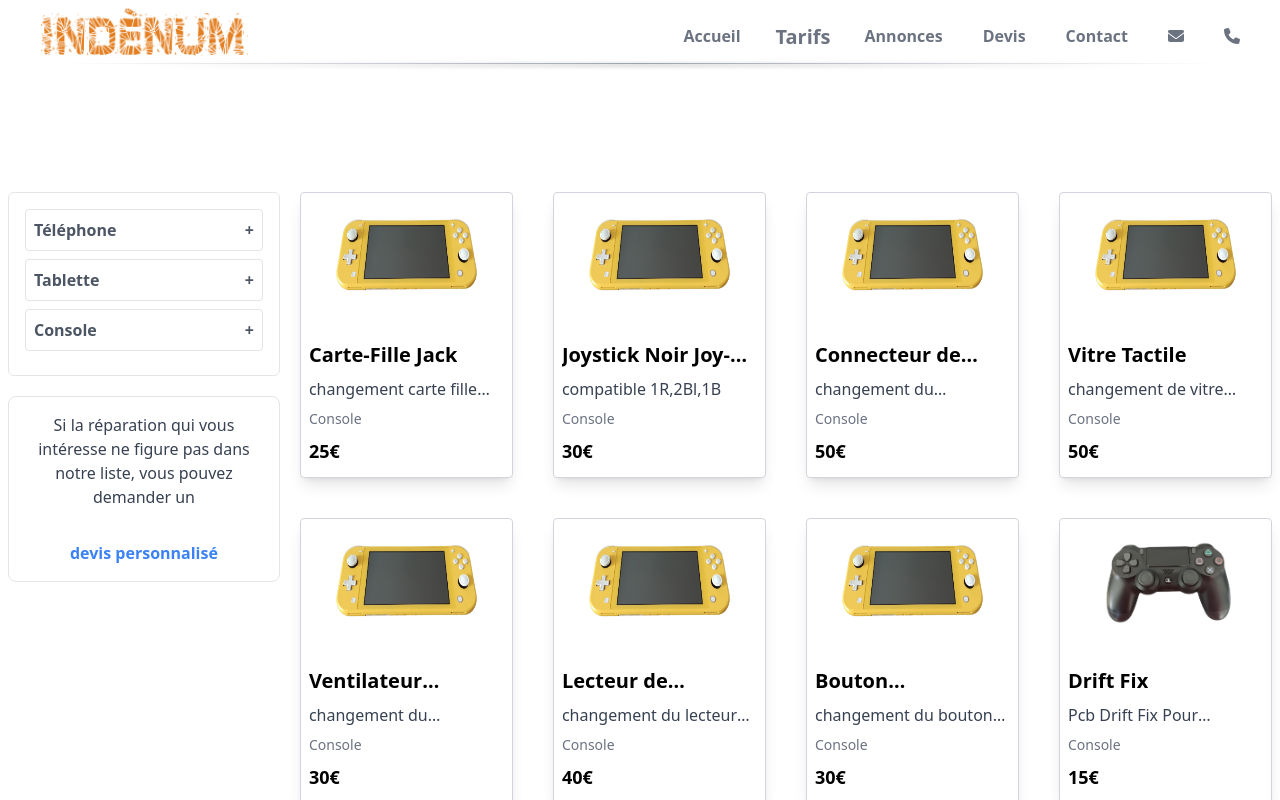
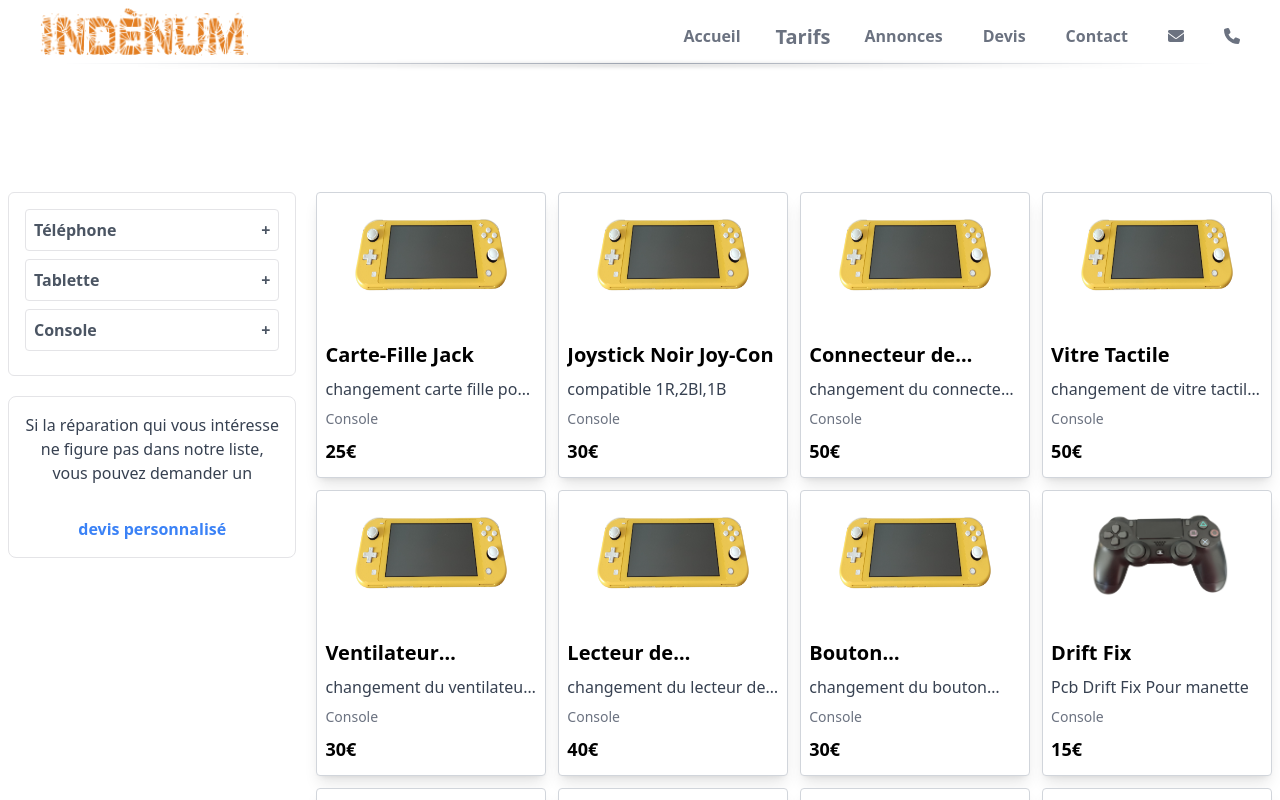
Before and after one commit to jo33200/indenum, a React (Vite) app: page /rates in a window 1280 px wide. Shown: the top 800 px of the page. Built offline with nearby package versions, Linux system fonts and the light colour scheme.

Commit message:
Enhance ListRates component with modal scroll control and layout adjustments

```diff
--- a/src/components/pages/ListRates.jsx
+++ b/src/components/pages/ListRates.jsx
@@ -1,5 +1,5 @@
-import React, { useState } from "react";
 import PropTypes from "prop-types";
+import React, { useEffect, useState } from "react";
 import CardRate from "./CardRate";
 import ModalRate from "./ModalRate";
 
@@ -11,6 +11,25 @@ const extractPrice = (priceStr) => {
 const ListRates = ({ ratesData, selectedFilters }) => {
   const [isModalOpen, setIsModalOpen] = useState(false);
   const [selectedRate, setSelectedRate] = useState(null);
+
+  // Utilisation de useEffect pour contrôler le défilement du body
+  useEffect(() => {
+    if (isModalOpen) {
+      // Désactive le scroll mais garde la barre de scroll visible
+      document.body.style.overflow = "hidden"; // Empêche le défilement
+      document.body.style.paddingRight = "17px"; // Compense la largeur de la barre de scroll (environ 17px)
+    } else {
+      // Réactive le scroll et réinitialise le padding
+      document.body.style.overflow = "auto";
+      document.body.style.paddingRight = "0"; // Réinitialise le padding
+    }
+
+    // Nettoyage lorsque le composant est démonté ou la modal est fermée
+    return () => {
+      document.body.style.overflow = "auto";
+      document.body.style.paddingRight = "0";
+    };
+  }, [isModalOpen]);
 
   const filterRates = (rates) => {
     return rates.filter((rate) => {
@@ -51,8 +70,8 @@ const ListRates = ({ ratesData, selectedFilters }) => {
   };
 
   return (
-    <div>
-      <div className="item-center grid w-full max-w-[1144px] grid-cols-2 justify-center gap-5 sm:grid-cols-3 sm:justify-between sm:gap-3 lg:w-7/12 lg:gap-3 xl:w-auto xl:grid-cols-4 xl:gap-10">
+    <div className="flex justify-center">
+      <div className="item-center grid w-full grid-cols-2 justify-center gap-2 sm:grid-cols-3 sm:justify-between sm:gap-3 lg:grid-cols-4 lg:gap-3 xl:w-auto">
         {filteredRates.length > 0 ? (
           filteredRates.map((rate) => (
             <CardRate
@@ -90,7 +109,7 @@ ListRates.propTypes = {
       price: PropTypes.string.isRequired,
       image: PropTypes.string,
       category: PropTypes.string.isRequired,
-    })
+    }),
   ).isRequired,
   selectedFilters: PropTypes.arrayOf(PropTypes.string).isRequired,
 };
```
